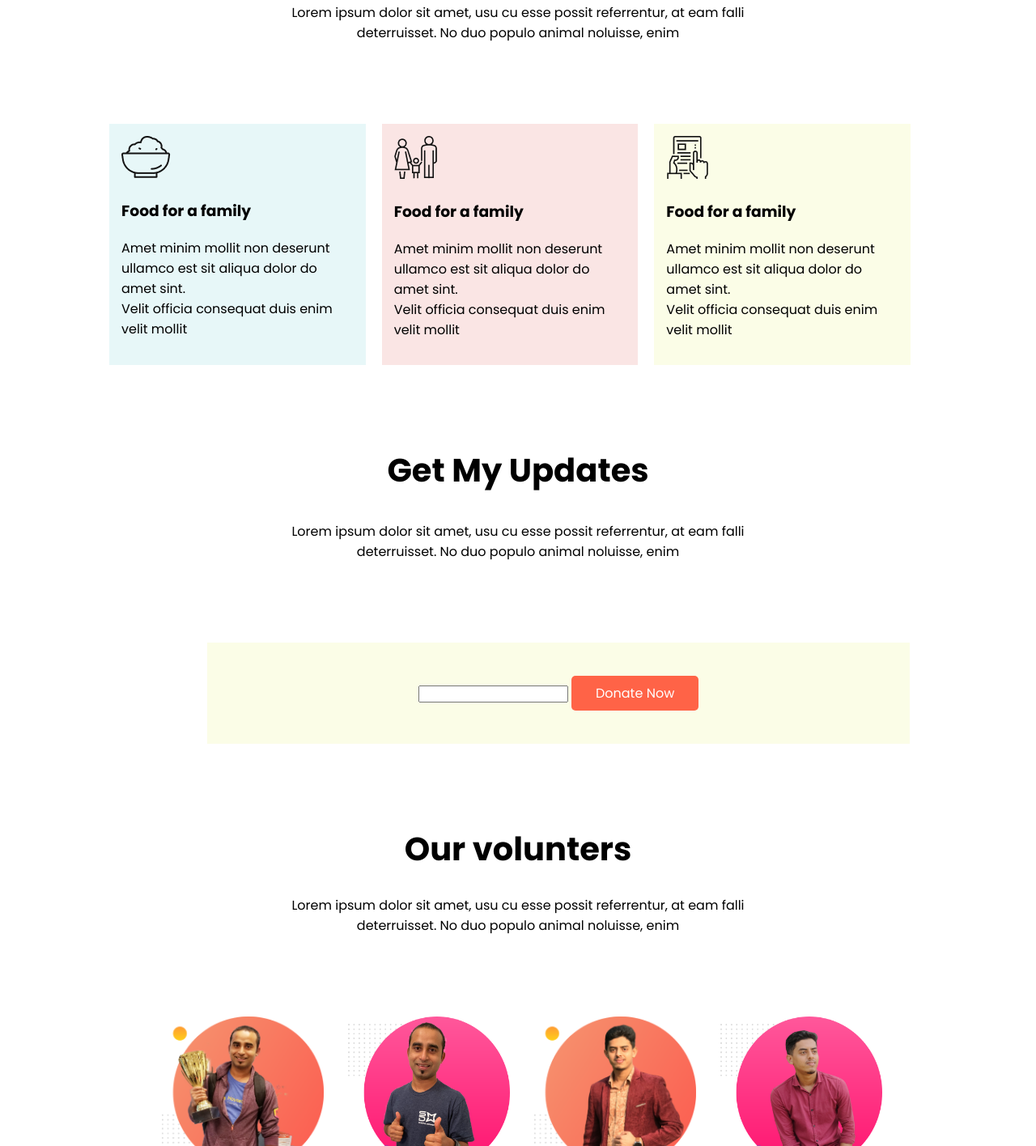
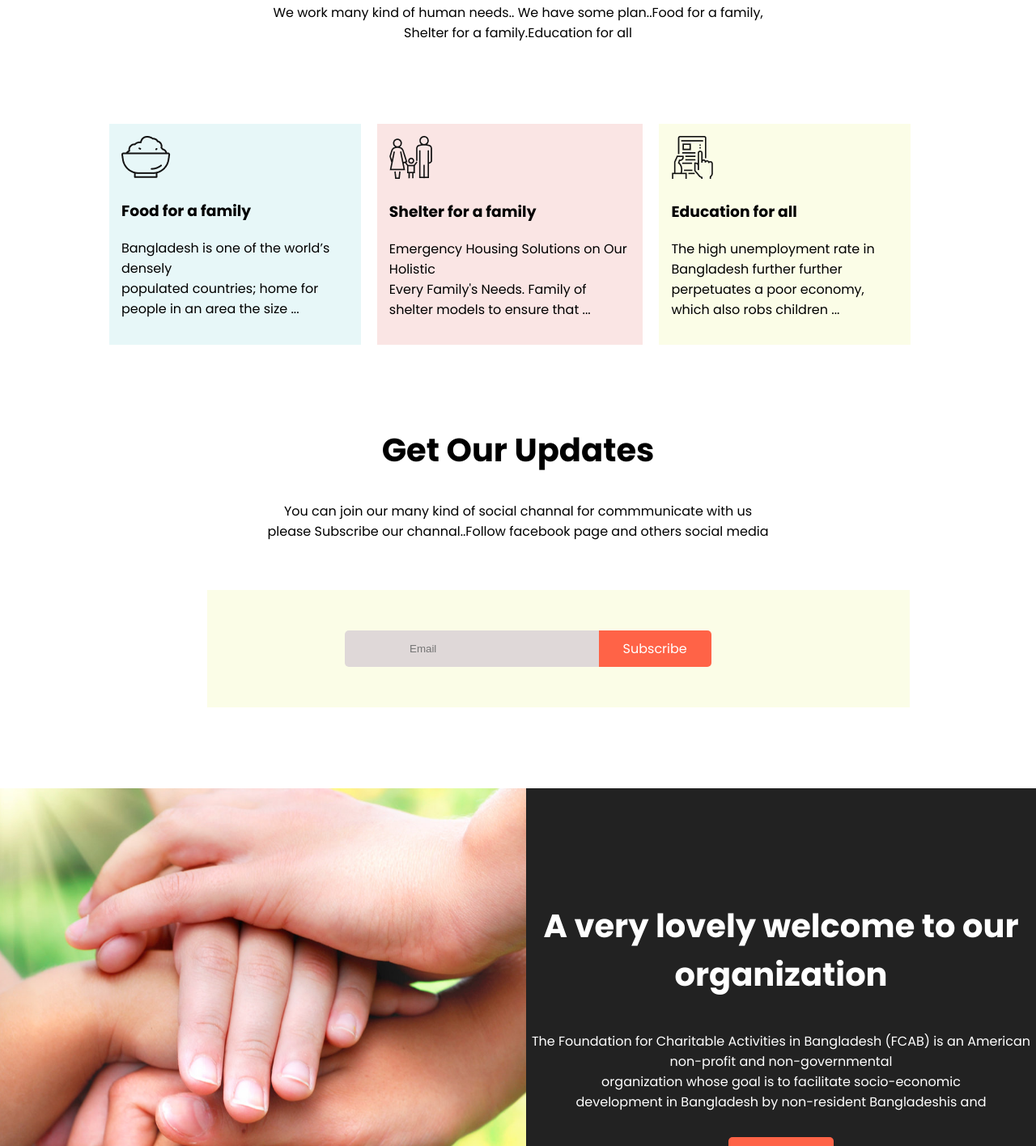
Before and after one commit to tanjilulkarim/donate-diu-tanjil-repo, a plain HTML site: page index.html in a window 1280 px wide. Shown: the part 1384-2800 px from the top of the page at 81% size. Drawn offline with Linux system fonts and the light colour scheme; a web font is replaced by a local one.

Commit message:
almost complete

```diff
--- a/index.html
+++ b/index.html
@@ -19,9 +19,12 @@
     <section class="top-banner">
         <div class="header-text">
             <h1 class="title">Let’s Help Those Who Are
-                More In Need <br> organize by <br> Dhaka internation university</h1>
-            <p>Lorem ipsum dolor sit amet, usu cu esse possit referrentur, at eam falli <br>
-                deterruisset. No duo populo animal noluisse, enim</p>
+                More In Need <br> organize by <br> Dhaka international university</h1>
+            <p>The Foundation for Charitable Activities in Bangladesh (FCAB) is an American non-profit and <br>
+                non-governmental
+                organization whose goal is to facilitate socio-economic development in Bangladesh by non-resident <br>
+                Bangladeshis and
+                others interested in working with the country’s disadvantaged.</p>
 
 
         </div>
@@ -35,8 +38,10 @@
     <section>
         <div class="section-tittle">
             <h1>Donate Today</h1>
-            <p>Lorem ipsum dolor sit amet, usu cu esse possit referrentur, at eam falli <br>
-                deterruisset. No duo populo animal noluisse, enim</p>
+            <p>Actions speak louder than words! Give today.
+                Giving little can help a lot. <br>
+                They need you.
+                Do a good deed by giving to those in need.</p>
         </div>
         <div class="donate-amount">
             <div class="amount">100tk</div>
@@ -46,8 +51,9 @@
             <div class="amount">5000tk</div>
         </div>
         <div class="input-field">
-            <input placeholder="Other Amount (Taka)" type="text">
+            <input class="text-area" placeholder="Other Amount (Taka)" type="text">
         </div>
+
         <div class="line-hr">
             <hr>
         </div>
@@ -61,33 +67,32 @@
     <section>
         <div class="section-tittle">
             <h1>Our Donate Plan</h1>
-            <p>Lorem ipsum dolor sit amet, usu cu esse possit referrentur, at eam falli <br>
-                deterruisset. No duo populo animal noluisse, enim</p>
+            <p>We work many kind of human needs..
+                We have some plan..Food for a family,<br> Shelter for a family.Education for all</p>
         </div>
         <div class="donate-plan">
             <div id="single-plan1">
                 <img src="icons/food.png" alt="">
                 <h3>Food for a family</h3>
-                <p>Amet minim mollit non deserunt
-                    ullamco est sit aliqua dolor do amet
-                    sint. <br> Velit officia consequat duis enim
-                    velit mollit</p>
+                <p>Bangladesh is one of the world’s densely <br> populated countries; home for people
+                    in an area the size ...</p>
             </div>
             <div id="single-plan2">
                 <img src="icons/shelter.png" alt="">
-                <h3>Food for a family</h3>
-                <p>Amet minim mollit non deserunt
-                    ullamco est sit aliqua dolor do amet
-                    sint. <br> Velit officia consequat duis enim
-                    velit mollit</p>
+                <h3>Shelter for a family</h3>
+                <p>Emergency Housing Solutions on Our Holistic <br> Every Family's Needs. Family
+
+                    of shelter models to ensure that ...</p>
             </div>
             <div id="single-plan3">
                 <img src="icons/Frame-1.png" alt="">
-                <h3>Food for a family</h3>
-                <p>Amet minim mollit non deserunt
-                    ullamco est sit aliqua dolor do amet
-                    sint. <br> Velit officia consequat duis enim
-                    velit mollit</p>
+                <h3>
+                    Education for all
+                </h3>
+                <p>The high unemployment rate in Bangladesh further further <br> perpetuates a poor economy, which also
+                    robs
+                    children
+                    ...</p>
             </div>
         </div>
 
@@ -95,23 +100,56 @@
 
     <!-- update section -->
     <section>
-        <div class="section-tittle">
-            <h1>Get My Updates</h1>
-            <p>Lorem ipsum dolor sit amet, usu cu esse possit referrentur, at eam falli <br>
-                deterruisset. No duo populo animal noluisse, enim</p>
+        <div id="update-tittle" class="section-tittle">
+            <h1>Get Our Updates</h1>
+            <p>You can join our many kind of social channal for commmunicate with us <br>
+                please Subscribe our channal..Follow facebook page and others social media
+            </p>
         </div>
-        <div class="input-div">
-            <input type="text">
-            <a class="donate-button" target="_blank" href="">Donate Now</a>
+        <div class="manual-donate">
+            <input id="speacial-input" type="email" placeholder="Email">
+            <a id="speacial-buttoon" class="donate-button" target="_blank" href="">Subscribe</a>
         </div>
+        <!-- update section -->
+
+
+        <!-- about us
+         -->
+
+        <section class="about">
+
+            <div class="about-us">
+                <div class="div">
+                    <img class="hand-image" src="/images/hand.png" alt="">
+                </div>
+                <div class="welcome-text">
+                    <h1>A very lovely welcome to our organization</h1>
+                    <p>The Foundation for Charitable Activities in Bangladesh (FCAB) is an American non-profit and
+                        non-governmental <br>
+                        organization whose goal is to facilitate socio-economic<br> development in Bangladesh by
+                        non-resident
+                        Bangladeshis and<br>
+                    </p>
+                    <div class="button">
+                        <a class="donate-button" target="_blank" href="">About us</a>
+                    </div>
+                </div>
+            </div>
+
+        </section>
+
+        <!-- about us -->
+
+
+
 
         <!-- volunters section  bonus part-->
     </section>
     <div class="section-tittle">
         <h1>Our volunters</h1>
-        <p>Lorem ipsum dolor sit amet, usu cu esse possit referrentur, at eam falli <br>
-            deterruisset. No duo populo animal noluisse, enim</p>
+        <p>We have many volunters..They work for our organization....They love our country</p>
     </div>
+
     <div class="image-volunter">
         <div class="image">
             <img src="/images/volunters/jhankar.png" alt="">
@@ -128,9 +166,7 @@
 
     </div>
 
-    <section>
 
-    </section>
 
 
     <section>
--- a/style.css
+++ b/style.css
@@ -22,7 +22,7 @@ body {
 }
 
 .title {
-    font-size: 40px;
+    font-size: 50px;
 }
 
 .button {
@@ -73,6 +73,7 @@ body {
 
 #amount-selected {
     border: 2px solid red;
+    border-radius: 3px;
     color: red;
     background-color: rgba(240, 177, 175, 0.338);
 
@@ -84,6 +85,16 @@ body {
     margin-bottom: 30px;
 
 }
+
+.text-area {
+    border: none;
+    background-color: transparent;
+    resize: none;
+    outline: none;
+}
+
+
+
 
 .input-field input {
 
@@ -134,6 +145,83 @@ body {
 }
 
 
+
+/* update section */
+.manual-donate {
+    display: flex;
+    text-align: center;
+    background-color: rgba(242, 249, 184, 0.338);
+    padding: 50px;
+    margin-top: -40px;
+    margin-left: 20%;
+    margin-right: 20%;
+    width: 60%;
+
+}
+
+input[type=email] {
+    width: 20%;
+    padding: 13px 80px;
+    margin-left: 120px;
+    border-radius: 5px;
+    outline: none;
+    border: none;
+    background-color: rgb(223, 216, 216);
+    /* box-sizing: border-box; */
+}
+
+#speacial-input {
+    border-top-right-radius: 0px;
+    border-bottom-right-radius: 0px;
+}
+
+#speacial-buttoon {
+    border-top-left-radius: 0px;
+    border-bottom-left-radius: 0px;
+}
+
+
+
+
+
+
+/* volunters */
+.image-volunter {
+    display: flex;
+    margin-left: 200px;
+    /* margin-right: 20%; */
+}
+
+.image img {
+
+    height: 200px;
+    width: 200px;
+    margin-right: 30px;
+}
+
+
+.about-us {
+    display: flex;
+    margin-top: 100px;
+}
+
+.hand-image {
+    width: 650px;
+}
+
+.welcome-text {
+    text-align: center;
+    padding-top: 100px;
+    color: white;
+    background-color: #222222;
+}
+
+.welcome-text h1 {
+    font-size: 40px;
+}
+
+
+/* footer */
 footer {
     text-align: center;
     margin-top: 50px;
@@ -154,28 +242,3 @@ footer {
 
     color: #FF5959;
 }
-
-/* update section */
-.input-div {
-    text-align: center;
-    background-color: rgba(242, 249, 184, 0.338);
-    padding: 50px;
-    margin-left: 20%;
-    margin-right: 20%;
-    width: 60%;
-
-}
-
-/* volunters */
-.image-volunter {
-    display: flex;
-    margin-left: 200px;
-    /* margin-right: 20%; */
-}
-
-.image img {
-
-    height: 200px;
-    width: 200px;
-    margin-right: 30px;
-}
```
Also changed, not shown: images/hand.png (added).
